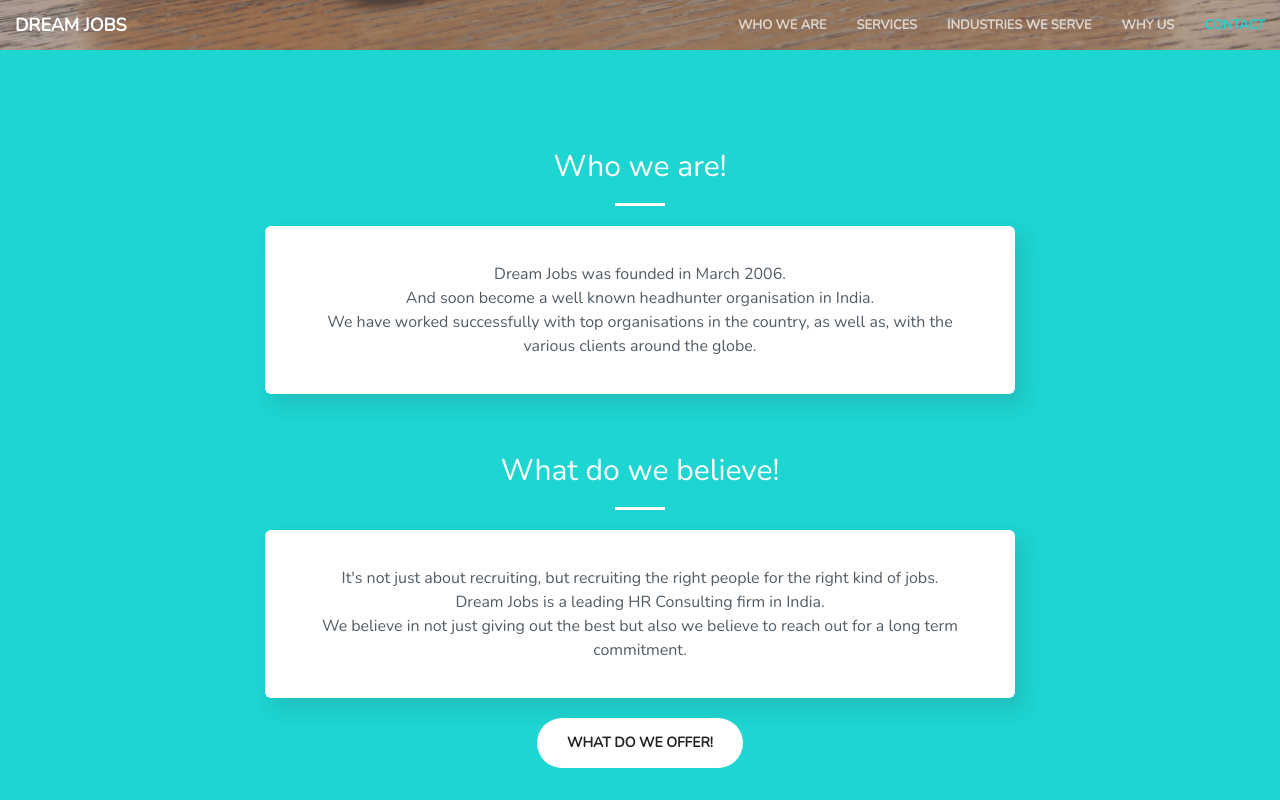
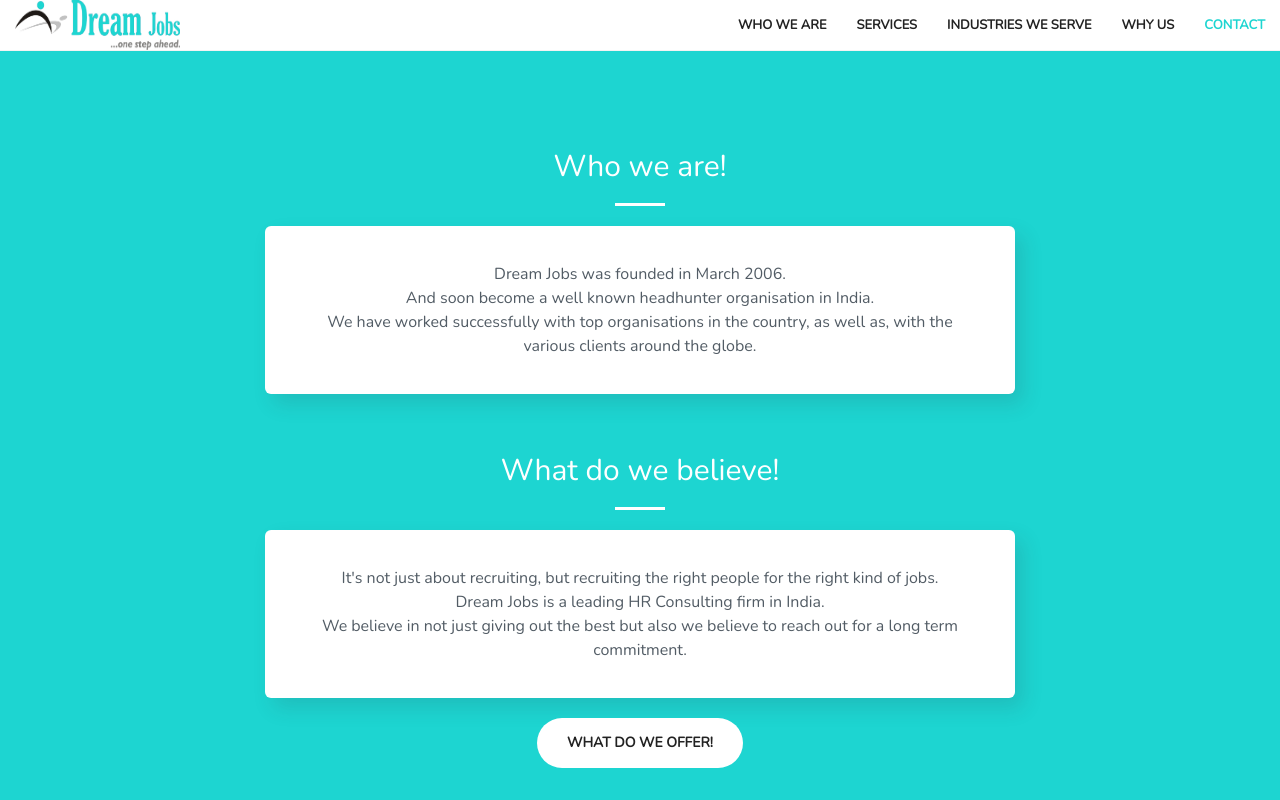
Before and after one commit to rohitrfactor/rohitrfactor.github.io, a website: page index.html in a window 1280 px wide. Both pictures are taken after a click on the link "WHO WE ARE". Shown: the part 750-1550 px from the top of the page. Drawn offline with nearby package versions, Linux system fonts and the light colour scheme.

Commit message:
Image Logo Banner Included

```diff
--- a/index.html
+++ b/index.html
@@ -42,14 +42,16 @@
 
 <body id="page-top">
 
-    <nav id="mainNav" class="navbar navbar-default navbar-fixed-top">
+    <nav id="mainNav" class="navbar navbar-default navbar-fixed-top affix">
         <div class="container-fluid">
             <!-- Brand and toggle get grouped for better mobile display -->
             <div class="navbar-header">
                 <button type="button" class="navbar-toggle collapsed" data-toggle="collapse" data-target="#bs-example-navbar-collapse-1">
                     <span class="sr-only">Toggle navigation</span> Menu <i class="fa fa-bars"></i>
                 </button>
-                <a class="navbar-brand page-scroll" href="#page-top">Dream Jobs</a>
+                <!--<a class="navbar-brand page-scroll" href="#page-top">Dream Jobs</a>
+                -->
+                <img src="dj.jpg" style="height:50px;width:165px"></img>
             </div>
 
             <!-- Collect the nav links, forms, and other content for toggling -->
--- a/js/creative.min.js
+++ b/js/creative.min.js
@@ -3,4 +3,58 @@
  * Copyright 2013-2016 Start Bootstrap
  * Licensed under MIT (https://github.com/BlackrockDigital/startbootstrap/blob/gh-pages/LICENSE)
  */
-!function(a){"use strict";a(document).on("click","a.page-scroll",function(e){var l=a(this);a("html, body").stop().animate({scrollTop:a(l.attr("href")).offset().top-50},1250,"easeInOutExpo"),e.preventDefault()}),a("body").scrollspy({target:".navbar-fixed-top",offset:51}),a(".navbar-collapse ul li a").click(function(){a(".navbar-toggle:visible").click()}),a("#mainNav").affix({offset:{top:100}}),window.sr=ScrollReveal(),sr.reveal(".sr-icons",{duration:600,scale:.3,distance:"0px"},200),sr.reveal(".sr-button",{duration:1e3,delay:200}),sr.reveal(".sr-contact",{duration:600,scale:.3,distance:"0px"},300),a(".popup-gallery").magnificPopup({delegate:"a",type:"image",tLoading:"Loading image #%curr%...",mainClass:"mfp-img-mobile",gallery:{enabled:!0,navigateByImgClick:!0,preload:[0,1]},image:{tError:'<a href="%url%">The image #%curr%</a> could not be loaded.'}})}(jQuery);
+!function(a) {
+    "use strict";
+    a(document).on("click", "a.page-scroll", function(e) {
+        var l = a(this);
+        a("html, body").stop().animate({
+            scrollTop: a(l.attr("href")).offset().top - 50
+        }, 1250, "easeInOutExpo"),
+        e.preventDefault()
+    }),
+
+    a("body").scrollspy({
+        target: ".navbar-fixed-top",
+        offset: 51
+    }),
+
+    a(".navbar-collapse ul li a").click(function() {
+        a(".navbar-toggle:visible").click()
+    }),
+/*
+    a("#mainNav").affix({
+        offset: {
+            top: 100
+        }
+    }),
+*/
+    window.sr = ScrollReveal(),
+    sr.reveal(".sr-icons", {
+        duration: 600,
+        scale: .3,
+        distance: "0px"
+    }, 200),
+    sr.reveal(".sr-button", {
+        duration: 1e3,
+        delay: 200
+    }),
+    sr.reveal(".sr-contact", {
+        duration: 600,
+        scale: .3,
+        distance: "0px"
+    }, 300),
+    a(".popup-gallery").magnificPopup({
+        delegate: "a",
+        type: "image",
+        tLoading: "Loading image #%curr%...",
+        mainClass: "mfp-img-mobile",
+        gallery: {
+            enabled: !0,
+            navigateByImgClick: !0,
+            preload: [0, 1]
+        },
+        image: {
+            tError: '<a href="%url%">The image #%curr%</a> could not be loaded.'
+        }
+    })
+}(jQuery);
```
Also changed, not shown: dj.jpg (added).
